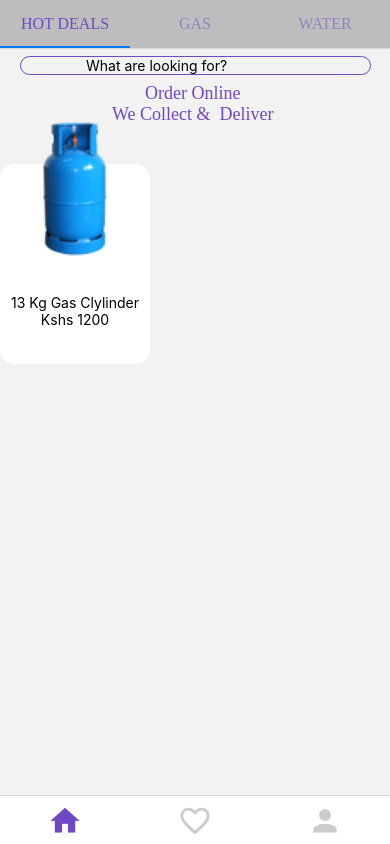
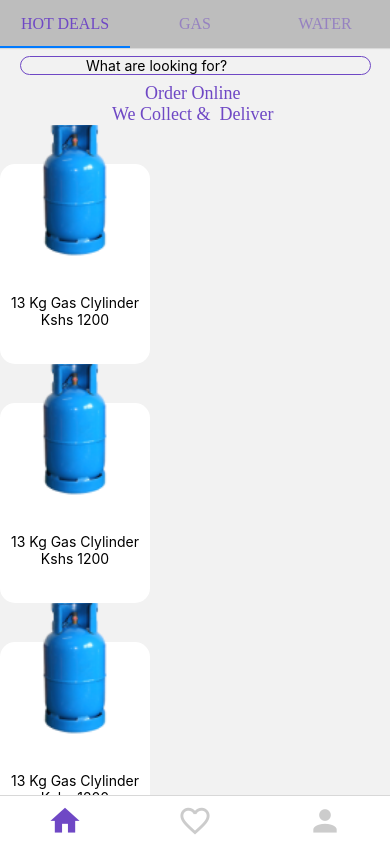
Before and after one commit to jacob-d242/Maigaz, a React Native app: screen /Shopping in a window 390 px wide. Built offline with nearby package versions, Linux system fonts and the light colour scheme.

Commit message:
creating home screen

```diff
--- a/src/screens/home/Shop.js
+++ b/src/screens/home/Shop.js
@@ -13,9 +13,10 @@ export default function Shop() {
                 <Text style={styles.text}>Order Online </Text>
                 <Text style={styles.text}>We Collect &  Deliver </Text>
             </View>
-            <View style={{flexDirection:'row'}}>
+            <View >
                 <ProductCard />
-
+                <ProductCard />
+                <ProductCard />
             </View>
         </TouchableOpacity>
     )
--- a/src/screens/home/components/ProductCard.js
+++ b/src/screens/home/components/ProductCard.js
@@ -1,9 +1,18 @@
 import React, { useState,useEffect } from 'react'
-import { Image, StyleSheet, Text, TouchableOpacity, View } from 'react-native'
+import { FlatList, Image, ScrollView, StyleSheet, Text, TouchableOpacity, View } from 'react-native'
 import { COLORS, IMAGES } from '../../../constants/Index'
+import gasData from '../../../assets/data/data'
 export default function ProductCard(){
-return (
-        <View style={styles.cartProduct}>
+    return (
+        <ScrollView
+
+        >
+            <View style={styles.cartProduct}>
+            {
+                gasData.map((product) => (
+                    <Text key={product.id}/>
+                ))
+            }
             <Image
                 resizeMode="contain"
                 source={IMAGES.gas}
@@ -13,7 +22,8 @@ return (
             <Text>13 Kg Gas Clylinder</Text>
             <Text>Kshs 1200</Text>
            </View>
-        </View>
+            </View>
+    </ScrollView>
     )
 }
 
@@ -26,6 +36,7 @@ const styles = StyleSheet.create({
         width:150,
         alignItems: 'center',
         marginTop:'10%'
+
     },
     topcont: {
         width: '70%',
```
